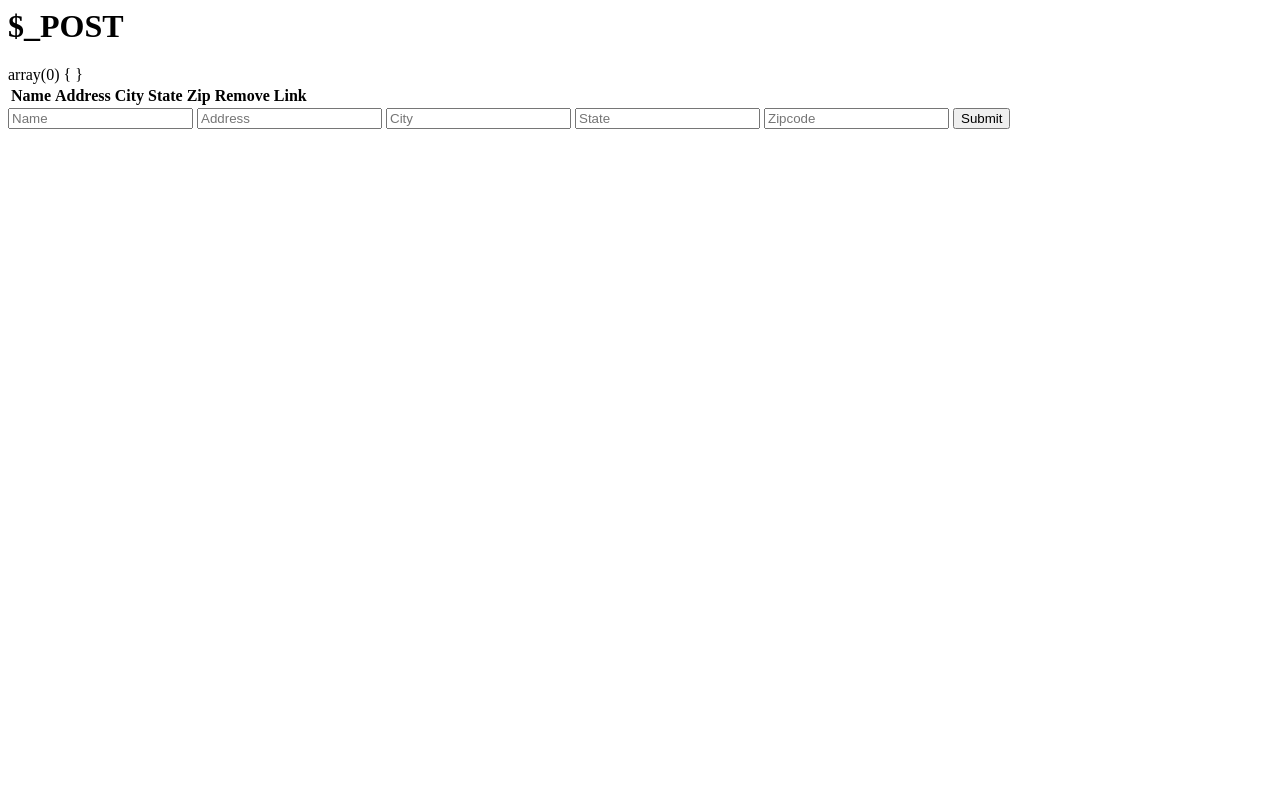
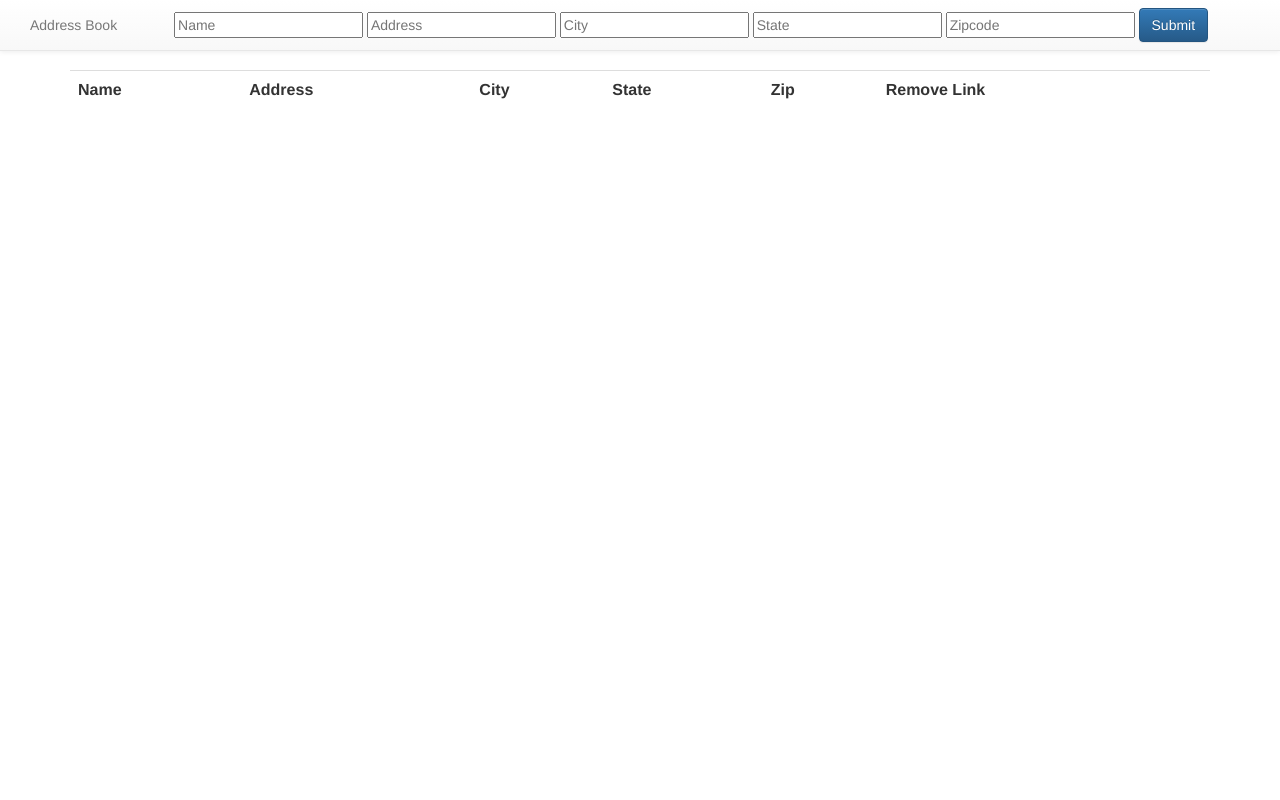
Before and after one commit to FrankARod/Planner.dev, a PHP site: page /address_book.php in a window 1280 px wide. Run offline with PHP 8.4, Linux system fonts and the light colour scheme; lists and menus that the app fills with data are empty; some libraries are stand-ins or nearby versions.

Commit message:
Refactored PHP to utilize classes

```diff
--- a/public/address_book.php
+++ b/public/address_book.php
@@ -1,21 +1,19 @@
 <?php
-	define("FILENAME", "txt/address_book.csv");
-
-	$address_book = read_file();
-
-	function save_file($address_book, $filename = FILENAME) {
-		$handle = fopen($filename, 'w');
+	define('FILENAME', 'txt/address_book.csv');
+	class AddressDataStore {
+		public $filename = '';
+		public function save_file($address_book) {
+			$handle = fopen($this->filename, 'w');
 			foreach ($address_book as $key => $value) {
 				fputcsv($handle, $value);
 			}
 			fclose($handle);
 		}
-
-	function read_file($filename = FILENAME) {
-		if (filesize($filename) == 0) {
+		public function read_file() {
+			if (filesize($this->filename) == 0) {
 				$address_book = [];
 			} else {
-			$handle = fopen($filename, 'r');
+				$handle = fopen($this->filename, 'r');
 				while(!feof($handle)) {
 					$row = fgetcsv($handle);
 					if (!empty($row)) {
@@ -26,10 +24,12 @@
 			}
 			return $address_book;
 		}
-
+	}
+	$book = new AddressDataStore;
+	$book->filename = FILENAME;
+	$address_book = $book->read_file();
 	if (!empty($_POST)) {
 		$valid = true;
-
 		foreach ($_POST as $key => $value) {
 			if (empty($value)) {
 				$valid = false;
@@ -40,27 +40,53 @@
 		}
 		if ($valid) {
 			$address_book[] = $entryToAdd;
-			save_file($address_book);
+			$book->save_file($address_book);
 		}
 	}
-
 	if (isset($_GET['remove'])) {
 		$removeKey = $_GET['remove'];
 		unset($address_book[$removeKey]);
-		save_file($address_book);
+		$address_book = array_values($address_book);
+		$book->save_file($address_book);
 	}
 ?>
 
 <html>
 <head>
 	<title>Address Book</title>
+	<link rel="stylesheet" type="text/css" href="bootstrap/css/bootstrap.min.css">
+	<link rel="stylesheet" type="text/css" href="bootstrap/css/bootstrap-theme.min.css">
+	<link rel="stylesheet" type="text/css" href="css/address_book.css">
 </head>
 <body>
-	<h1>$_POST</h1>
+	<nav class="navbar navbar-default navbar-fixed-top" role="navigation">
+		<div class="container-fluid" id="nav-form">
+			<p class="navbar-text">Address Book</p>
+			<form method="POST" action="address_book.php" class="navbar-form">
+				<div class="form-group">
+					<input type="text" name="name" id="name" placeholder="Name">
+				</div>
+				<div class="form-group">
+					<input type="text" name="address" id="address" placeholder="Address">
+				</div>
+				<div class="form-group">
+					<input type="text" name="city" id="city" placeholder="City">
+				</div>
+				<div class="form-group">
+					<input type="text" name="state" id="state" placeholder="State">
+				</div>
+				<div class="form-group">
+					<input type="number" name="zip" id="zip" placeholder="Zipcode">
+				</div>
+				<div class="form-group">
+					<input type="submit" class="btn btn-primary" value="Submit">
+				</div>
+			</form>
+		</div><!-- /.container-fluid -->
+	</nav>
 
-	<? var_dump($_POST); ?>
-
-	<table>
+	<div class="container">
+		<table class="table">
 			<tr>
 				<th>Name</th>
 				<th>Address</th>
@@ -75,22 +101,16 @@
 					<? foreach($entry as $data) : ?>
 						<td><?= htmlspecialchars(strip_tags($data)); ?></td>
 					<? endforeach ?>
-					<td><a href="?remove=<?=$entry_index;?>">Forget?</a></td>
+						<td><a href="?remove=<?=$entry_index;?>" class="btn btn-danger">Remove</a></td>
 				</tr>
 			<? endforeach ?>
 		</table>
 
-	<form method="POST" action="address_book.php">
-		<input type="text" name="name" id="name" placeholder="Name">
-		<input type="text" name="address" id="address" placeholder="Address">
-		<input type="text" name="city" id="city" placeholder="City">
-		<input type="text" name="state" id="state" placeholder="State">
-		<input type="text" name="zip" id="zip" placeholder="Zipcode">
-		<input type="submit">
-	</form>
-
 		<? if (isset($valid) && !$valid) : ?>
 		<p>Please fill in all fields and try again.</p>
 		<? endif ?>
+	</div>
+
+	<script type="text/javascript" src="bootstrap/js/bootstrap.min.js"></script>
 </body>
 </html>
--- /dev/null
+++ b/public/css/address_book.css
@@ -0,0 +1,7 @@
+body {
+	padding-top: 70px;
+}
+
+form {
+	text-align: center;
+}
```
Lines whose indentation alone changed are shown as unchanged.
